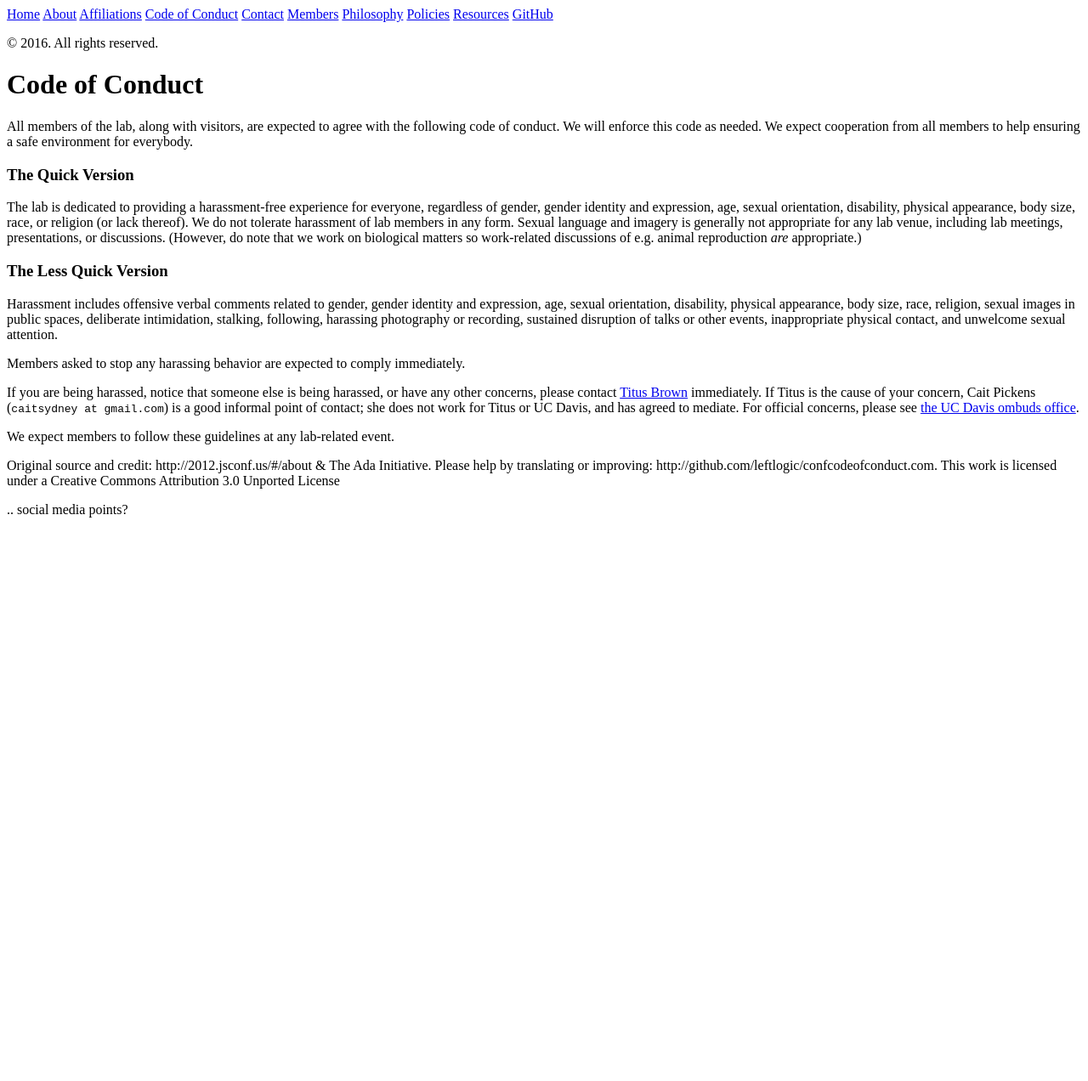
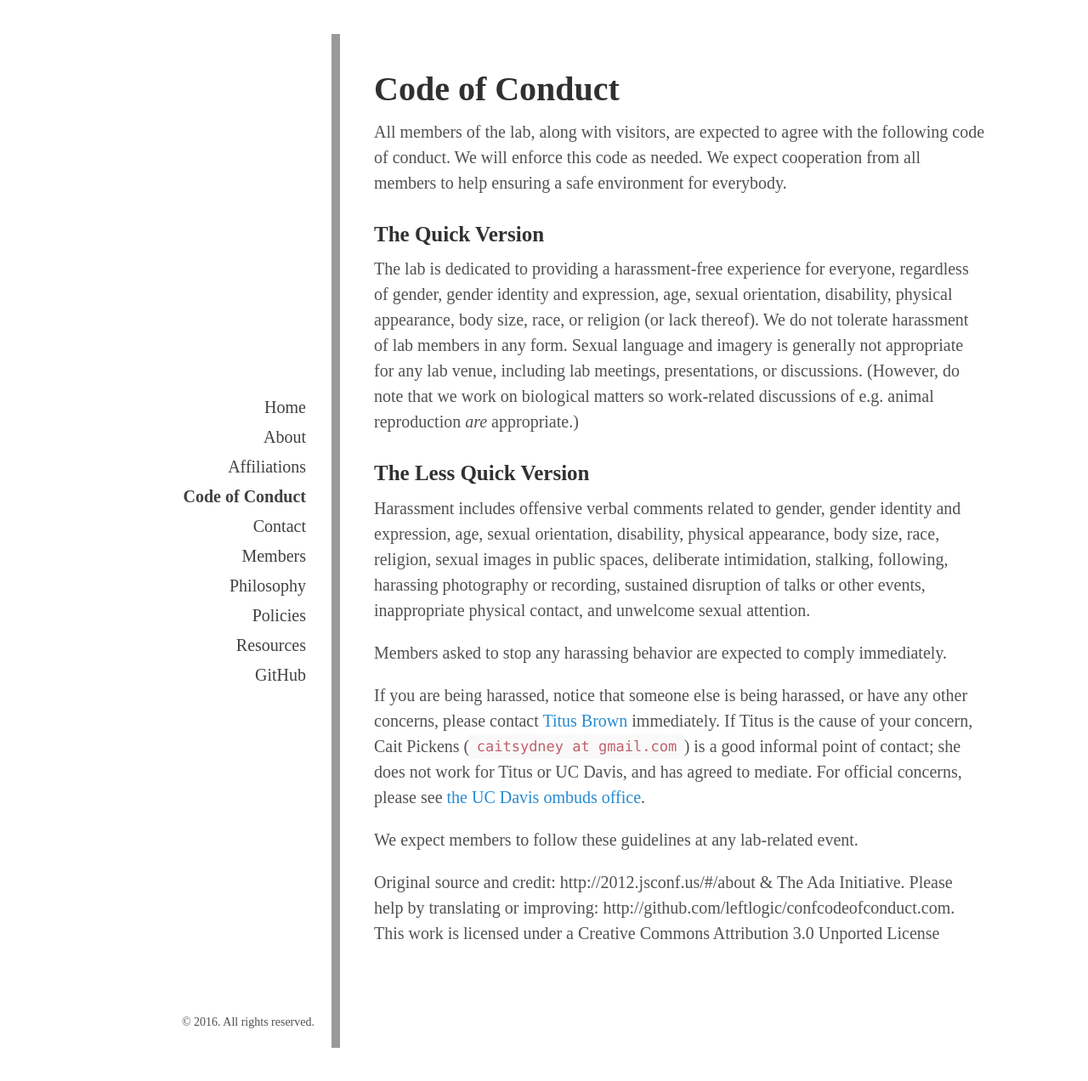
Before and after one commit to dib-lab/dib-lab, a Jekyll site: the page built from coc.md, in a window 1280 px wide and 1273 px high. Shown: the whole window at 85% size. Built offline with Jekyll 4.4.1, drawn with Linux system fonts in a browser that asks for light colours.

Commit message:
experiment with github url

```diff
--- a/_config.yml
+++ b/_config.yml
@@ -23,4 +23,4 @@
 gems: [jekyll-paginate]
 
 github:
-    repo:           https://github.com/dib-lab/
+    repo:           https://github.com/camillescott/dib-lab
--- a/_includes/head.html
+++ b/_includes/head.html
@@ -15,14 +15,14 @@
   </title>
 
   <!-- CSS -->
-  <link rel="stylesheet" href="{{ site.baseurl }}public/css/poole.css">
-  <link rel="stylesheet" href="{{ site.baseurl }}public/css/syntax.css">
-  <link rel="stylesheet" href="{{ site.baseurl }}public/css/hyde.css">
+  <link rel="stylesheet" href="{{ site.github.url }}/public/css/poole.css">
+  <link rel="stylesheet" href="{{ site.github.url }}/public/css/syntax.css">
+  <link rel="stylesheet" href="{{ site.github.url }}/public/css/hyde.css">
   <link rel="stylesheet" href="http://fonts.googleapis.com/css?family=PT+Sans:400,400italic,700|Abril+Fatface">
 
   <!-- Icons -->
-  <link rel="apple-touch-icon-precomposed" sizes="144x144" href="{{ site.baseurl }}public/apple-touch-icon-144-precomposed.png">
-                                 <link rel="shortcut icon" href="{{ site.baseurl }}public/favicon.ico">
+  <link rel="apple-touch-icon-precomposed" sizes="144x144" href="{{site.github.url }}/public/apple-touch-icon-144-precomposed.png">
+                                 <link rel="shortcut icon" href="{{site.github.url }}/public/favicon.ico">
 
   <!-- RSS -->
   <link rel="alternate" type="application/rss+xml" title="RSS" href="/atom.xml">
--- a/_includes/sidebar.html
+++ b/_includes/sidebar.html
@@ -11,7 +11,8 @@
       {% for node in pages_list %}
         {% if node.title != null %}
           {% if node.layout == "page" %}
-            <a class="sidebar-nav-item{% if page.url == node.url %} active{% endif %}" href="{{ node.url }}">{{ node.title }}</a>
+            <a class="sidebar-nav-item{% if page.url == node.url %} active{% endif %}"
+               href="{{ site.github.url }}/{{ node.url }}">{{ node.title }}</a>
           {% endif %}
         {% endif %}
       {% endfor %}
--- a/coc.md
+++ b/coc.md
@@ -48,5 +48,3 @@
 Initiative. Please help by translating or improving:
 http://github.com/leftlogic/confcodeofconduct.com. This work is
 licensed under a Creative Commons Attribution 3.0 Unported License
-
-.. social media points?
```
Also changed, not shown: philosophy.md (+1 -1 lines), policies.md (+2 -2 lines), 1 other file.
